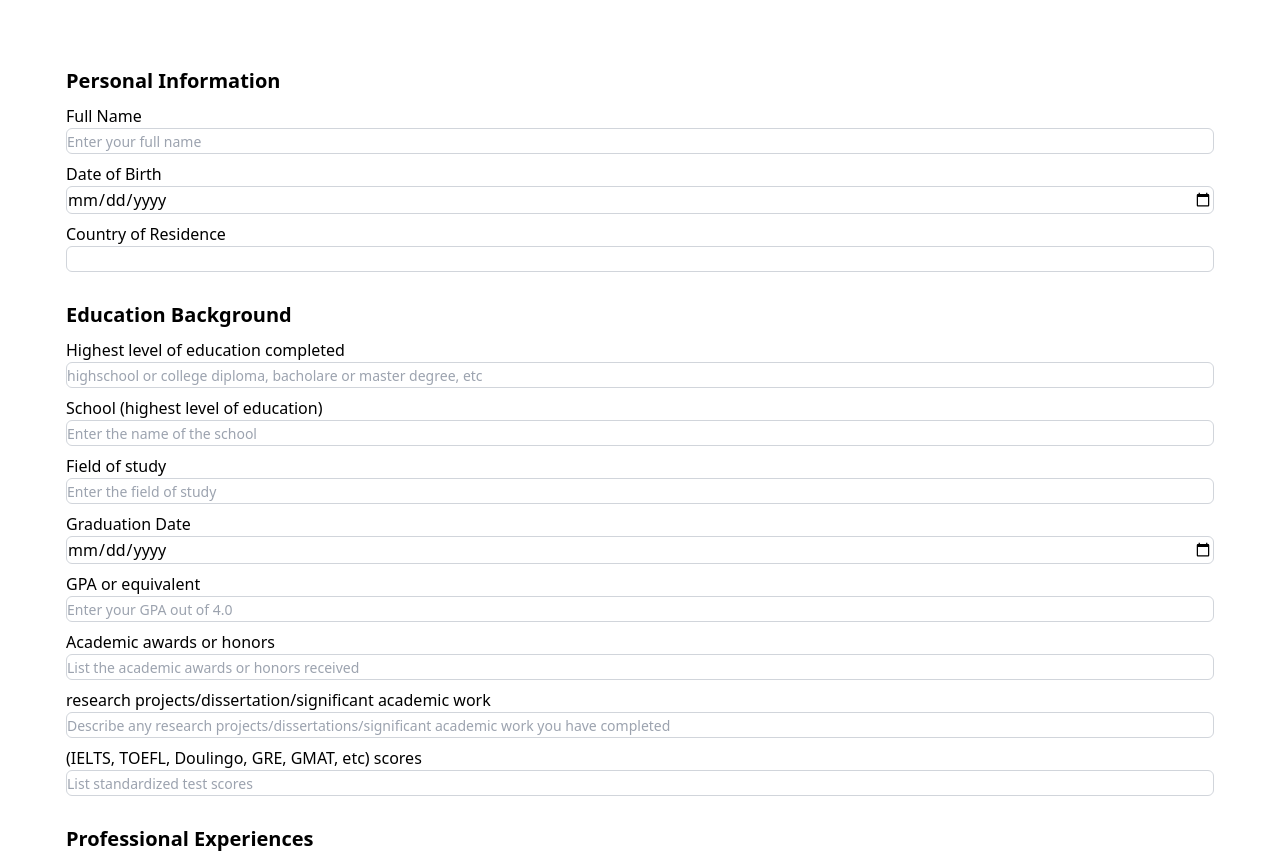
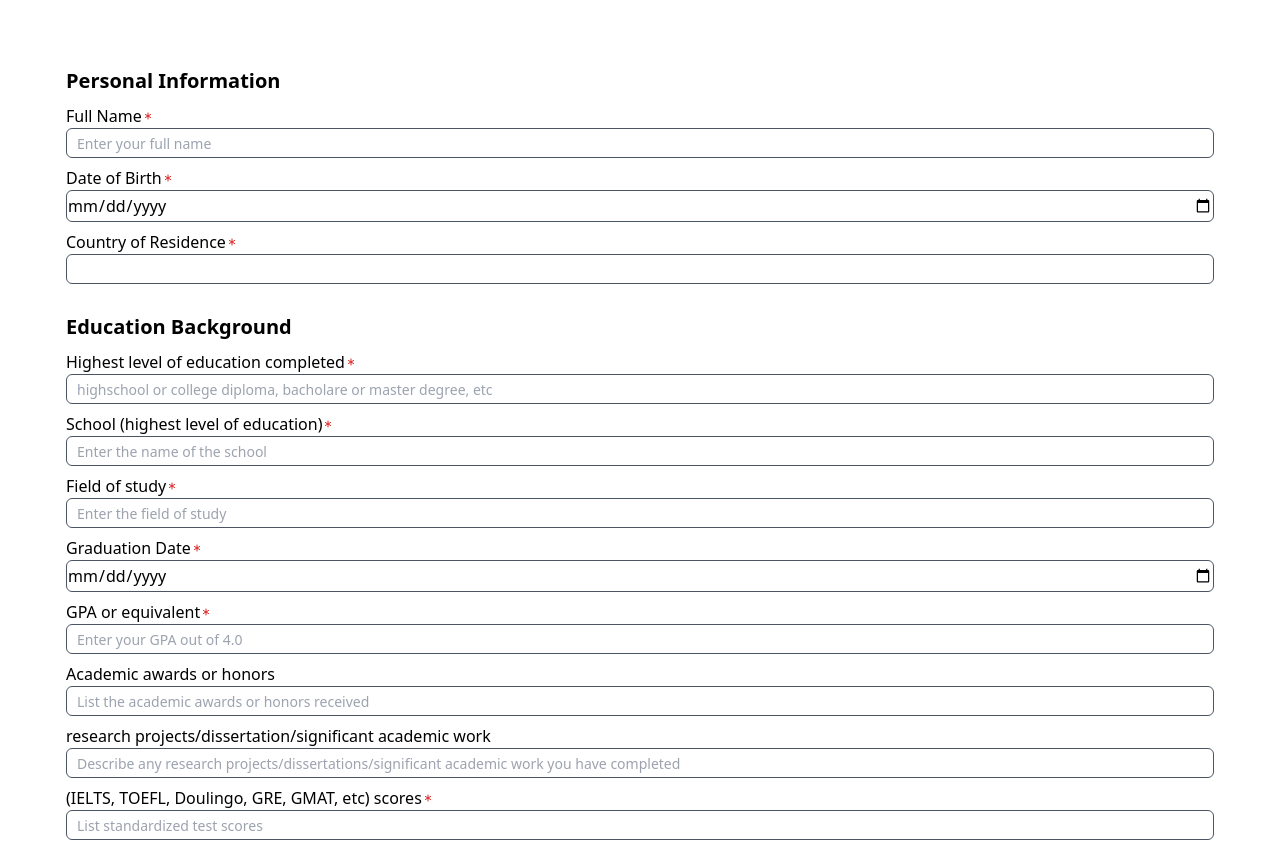
Before and after one commit to hannah-habibpour/sop-writer, a Next.js app: page /form in a window 1280 px wide. Shown: the top 853 px of the page. Built offline with nearby package versions, Linux system fonts and the light colour scheme.

Commit message:
Add react icon for required form inputs

```diff
--- a/components/form-input.tsx
+++ b/components/form-input.tsx
@@ -1,3 +1,4 @@
+import { LuAsterisk } from "react-icons/lu";
 import { QuestionType } from "@/contracts/types";
 
 interface FormInputProps {
@@ -8,9 +9,14 @@ export default function FormInput({ question }: FormInputProps) {
   return (
     <div>
       <div className="flex flex-col my-[8px]">
-        <label htmlFor={question.inputId}>{question.question}</label>
+        <div className="flex items-center">
+          <label htmlFor={question.inputId}>{question.question}</label>
+          {question.isRequired && (
+            <LuAsterisk className="text-[12px] text-red-600" />
+          )}
+        </div>
         <input
-          className="border border-gray-300 rounded-md placeholder:text-sm"
+          className="border border-gray-600 rounded-md py-[2px] placeholder:text-sm placeholder:pl-[10px]"
           type={question.type}
           id={question.inputId}
           name={question.inputId}
--- a/package.json
+++ b/package.json
@@ -14,6 +14,7 @@
     "openai": "^4.73.1",
     "react": "19.0.0-rc-66855b96-20241106",
     "react-dom": "19.0.0-rc-66855b96-20241106",
+    "react-icons": "^5.3.0",
     "resend": "^4.0.1-alpha.0"
   },
   "devDependencies": {
```
Also changed, not shown: 1 other file (tests, documents, lock files or other folders).
